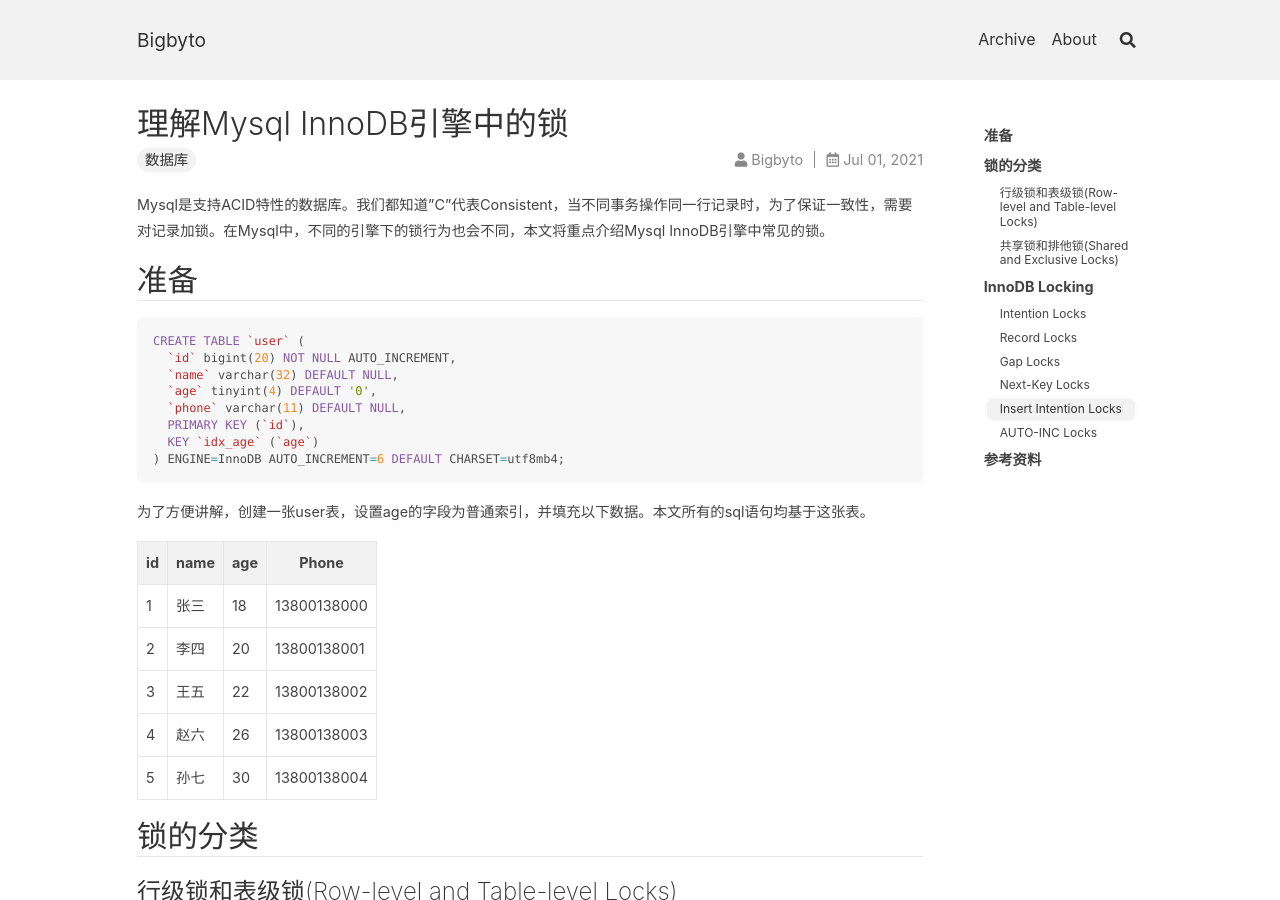
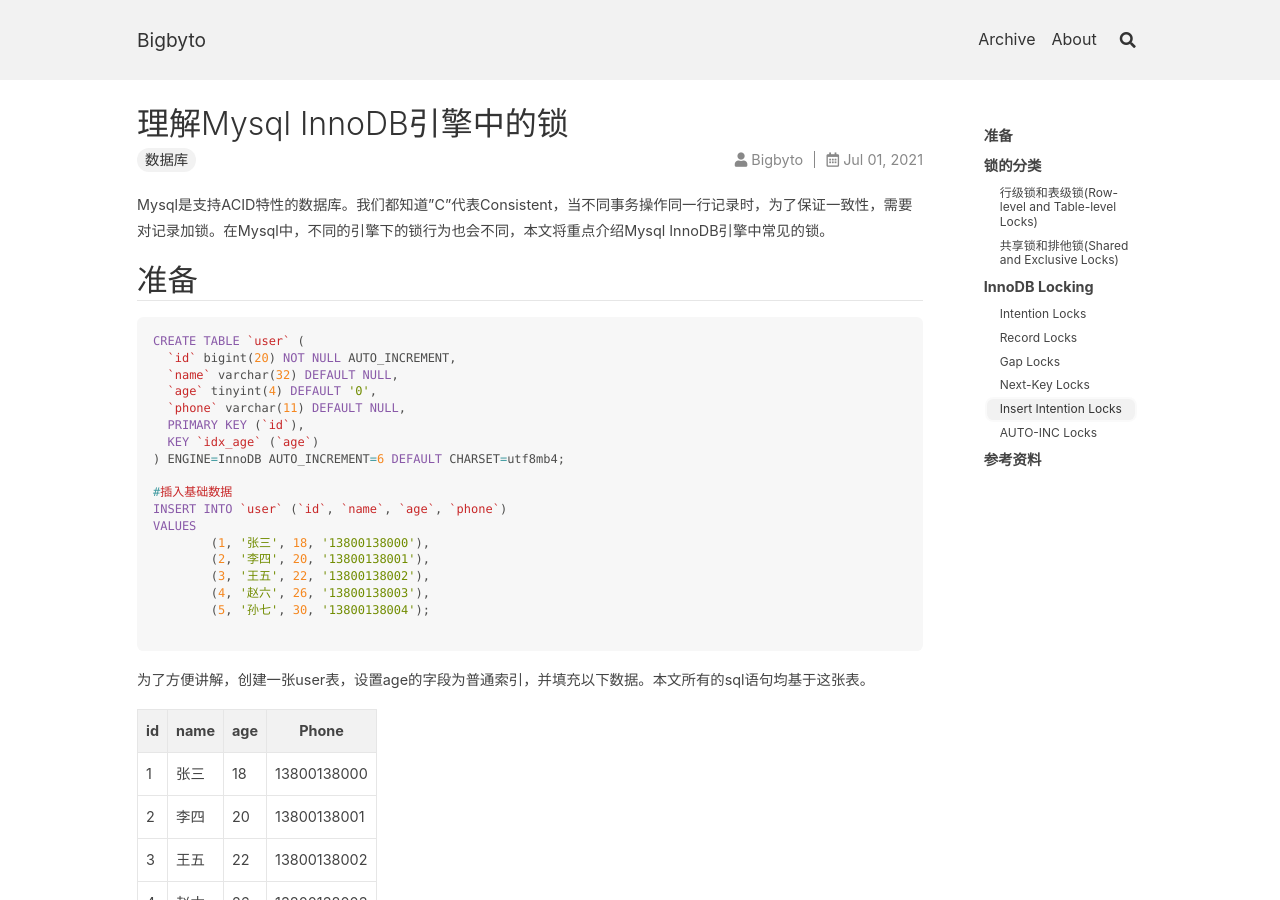
Before and after one commit to xingty/xingty.github.io, a Jekyll site: the page built from _posts/2021-07-01-mysql-innodb-locks.md, in a window 1280 px wide and 900 px high. Built offline with Jekyll 4.4.1, drawn with Linux system fonts in a browser that asks for light colours; nearby versions of some CDN libraries; comment, search, counter and statistics services are not loaded.

Commit message:
* 基础数据

````diff
--- a/_posts/2021-07-01-mysql-innodb-locks.md
+++ b/_posts/2021-07-01-mysql-innodb-locks.md
@@ -19,6 +19,16 @@ CREATE TABLE `user` (
   PRIMARY KEY (`id`),
   KEY `idx_age` (`age`)
 ) ENGINE=InnoDB AUTO_INCREMENT=6 DEFAULT CHARSET=utf8mb4;
+
+#插入基础数据
+INSERT INTO `user` (`id`, `name`, `age`, `phone`)
+VALUES
+	(1, '张三', 18, '13800138000'),
+	(2, '李四', 20, '13800138001'),
+	(3, '王五', 22, '13800138002'),
+	(4, '赵六', 26, '13800138003'),
+	(5, '孙七', 30, '13800138004');
+
 ```
 
 为了方便讲解，创建一张user表，设置age的字段为普通索引，并填充以下数据。本文所有的sql语句均基于这张表。
````
